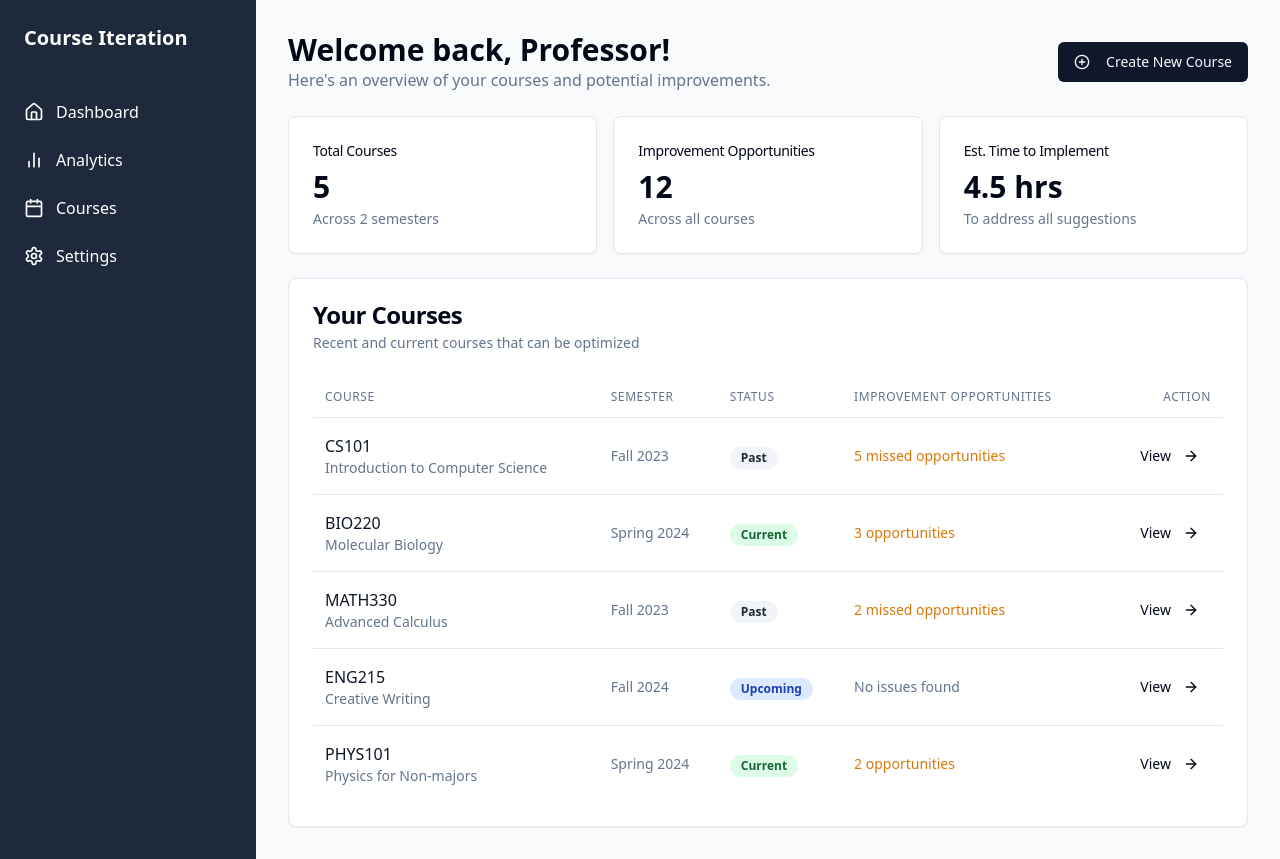
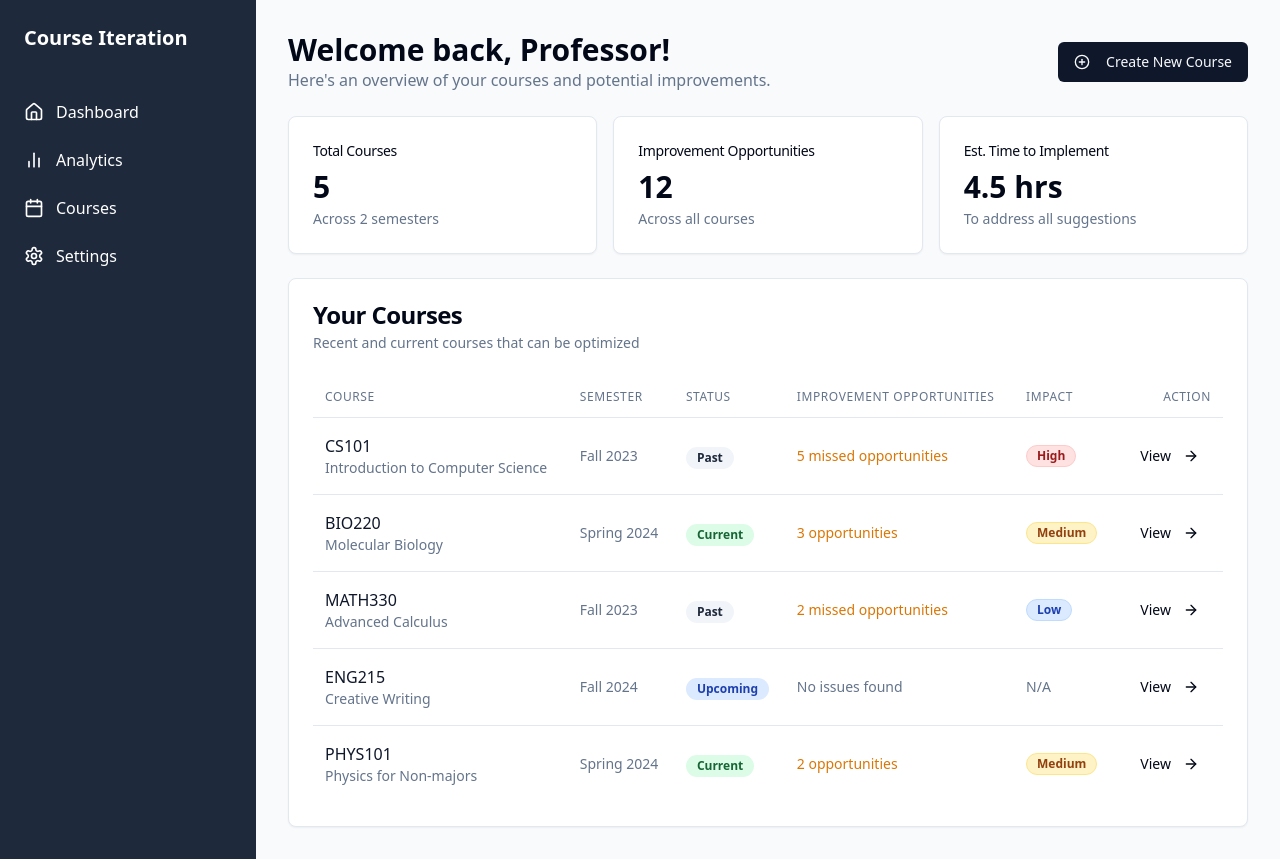
Before and after one commit to Sandorie-one/course-iteration-pilot-next-live, a React (Vite) app: page / in a window 1280 px wide. Built offline with nearby package versions, Linux system fonts and the light colour scheme.

Commit message:
Implement course plan

```diff
--- a/src/components/CourseList.tsx
+++ b/src/components/CourseList.tsx
@@ -4,6 +4,7 @@ import { Button } from "@/components/ui/button";
 import { ArrowRight } from "lucide-react";
 import { useState } from "react";
 import { Link } from "react-router-dom";
+import { HoverCard, HoverCardContent, HoverCardTrigger } from "@/components/ui/hover-card";
 
 type Course = {
   id: string;
@@ -13,6 +14,7 @@ type Course = {
   improvements: number;
   timeEstimate: number;
   status: "current" | "past" | "upcoming";
+  impact: "high" | "medium" | "low";
 };
 
 const CourseList = () => {
@@ -24,7 +26,8 @@ const CourseList = () => {
       semester: "Fall 2023",
       improvements: 5,
       timeEstimate: 1.5,
-      status: "past"
+      status: "past",
+      impact: "high"
     },
     {
       id: "2",
@@ -33,7 +36,8 @@ const CourseList = () => {
       semester: "Spring 2024",
       improvements: 3,
       timeEstimate: 1.0,
-      status: "current"
+      status: "current",
+      impact: "medium"
     },
     {
       id: "3",
@@ -42,7 +46,8 @@ const CourseList = () => {
       semester: "Fall 2023",
       improvements: 2,
       timeEstimate: 0.5,
-      status: "past"
+      status: "past",
+      impact: "low"
     },
     {
       id: "4",
@@ -51,7 +56,8 @@ const CourseList = () => {
       semester: "Fall 2024",
       improvements: 0,
       timeEstimate: 0,
-      status: "upcoming"
+      status: "upcoming",
+      impact: "low"
     },
     {
       id: "5",
@@ -60,7 +66,8 @@ const CourseList = () => {
       semester: "Spring 2024",
       improvements: 2,
       timeEstimate: 1.5,
-      status: "current"
+      status: "current",
+      impact: "medium"
     }
   ]);
 
@@ -77,6 +84,42 @@ const CourseList = () => {
     }
   };
 
+  const getImpactColor = (impact: Course["impact"]) => {
+    switch (impact) {
+      case "high":
+        return "bg-red-100 text-red-800 border-red-200";
+      case "medium":
+        return "bg-amber-100 text-amber-800 border-amber-200";
+      case "low":
+        return "bg-blue-100 text-blue-800 border-blue-200";
+      default:
+        return "";
+    }
+  };
+
+  const getImpactDescription = (impact: Course["impact"]) => {
+    switch (impact) {
+      case "high":
+        return {
+          title: "High Impact",
+          description: "These improvements could significantly affect student outcomes. Students may see a 10-15% improvement in grades and mastery of key learning objectives.",
+          action: "Recommended to implement as soon as possible."
+        };
+      case "medium":
+        return {
+          title: "Medium Impact",
+          description: "These improvements could moderately improve student performance. Students may see a 5-10% improvement in grades and better understanding of course materials.",
+          action: "Consider implementing during the current semester."
+        };
+      case "low":
+        return {
+          title: "Low Impact",
+          description: "These improvements offer minor enhancements. Students may see a slight 2-5% improvement in specific areas of the course.",
+          action: "Can be implemented when time allows."
+        };
+    }
+  };
+
   return (
     <div className="space-y-4">
       <div className="overflow-x-auto">
@@ -87,6 +130,7 @@ const CourseList = () => {
               <th className="px-3 py-3 text-left text-xs font-medium text-slate-500 uppercase tracking-wider">Semester</th>
               <th className="px-3 py-3 text-left text-xs font-medium text-slate-500 uppercase tracking-wider">Status</th>
               <th className="px-3 py-3 text-left text-xs font-medium text-slate-500 uppercase tracking-wider">Improvement opportunities</th>
+              <th className="px-3 py-3 text-left text-xs font-medium text-slate-500 uppercase tracking-wider">Impact</th>
               <th className="px-3 py-3 text-right text-xs font-medium text-slate-500 uppercase tracking-wider">Action</th>
             </tr>
           </thead>
@@ -112,6 +156,35 @@ const CourseList = () => {
                     </span>
                   ) : "No issues found"}
                 </td>
+                <td className="px-3 py-4 whitespace-nowrap text-sm">
+                  {course.improvements > 0 ? (
+                    <HoverCard>
+                      <HoverCardTrigger asChild>
+                        <Badge className={getImpactColor(course.impact)}>
+                          {course.impact.charAt(0).toUpperCase() + course.impact.slice(1)}
+                        </Badge>
+                      </HoverCardTrigger>
+                      <HoverCardContent
+                        className="w-80 break-words"
+                        side="right"
+                        align="start"
+                        sideOffset={5}
+                      >
+                        <div className="space-y-2">
+                          <h4 className="font-medium">{getImpactDescription(course.impact)?.title}</h4>
+                          <p className="text-sm text-slate-500 break-words">
+                            {getImpactDescription(course.impact)?.description}
+                          </p>
+                          <p className="text-xs font-medium">
+                            {getImpactDescription(course.impact)?.action}
+                          </p>
+                        </div>
+                      </HoverCardContent>
+                    </HoverCard>
+                  ) : (
+                    <span className="text-slate-500">N/A</span>
+                  )}
+                </td>
                 <td className="px-3 py-4 whitespace-nowrap text-right text-sm">
                   <Link to={`/course/${course.id}`}>
                     <Button variant="ghost" size="sm">
```
